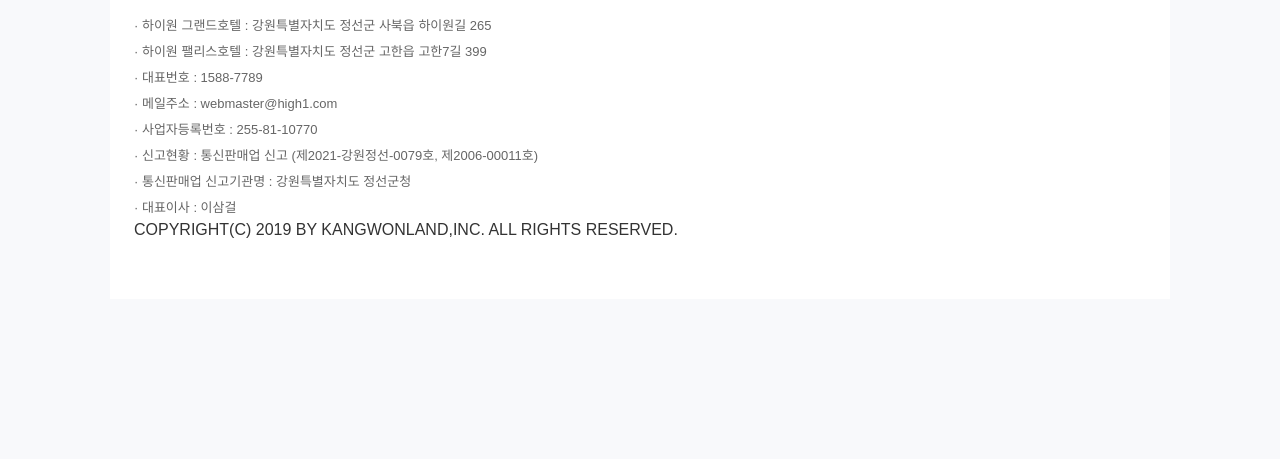
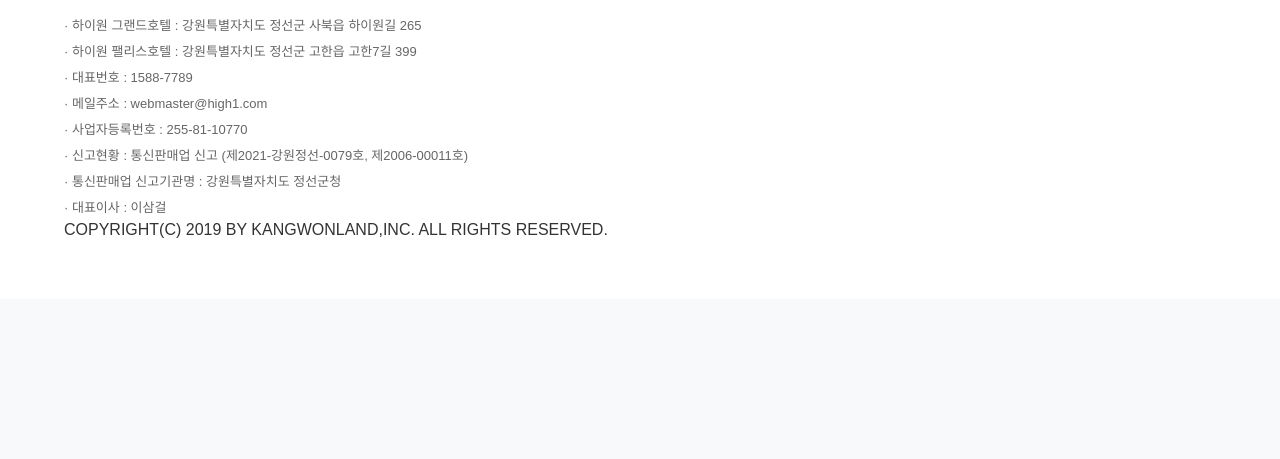
Before and after one commit to 0pserve/work1, a website: page main2.html in a window 1280 px wide. Shown: the part 1216-1675 px from the top of the page. Drawn offline with nearby package versions, Linux system fonts and the light colour scheme; a web font is replaced by a local one.

Commit message:
Update main2.html

```diff
--- a/main2.html
+++ b/main2.html
@@ -97,7 +97,7 @@
   .btn-delete { color: #ff4d4d; border: 1px solid #ff4d4d; background: none; padding: 5px 10px; border-radius: 4px; cursor: pointer; }
 
   /* 푸터 스타일 */
-  .footer {width : 100%; background: #fff; padding: 60px 0; border-top: 1px solid #E0E4EA; margin-top: 80px;}
+  .footer {width: 100vw; position: relative; left: 50%; right: 50%; margin-left: -50vw; margin-right: -50vw; background: #fff; padding: 60px 0; border-top: 1px solid #E0E4EA; margin-top: 80px;}
   .footer-inner {max-width: 1200px; margin: 0 auto; padding : 0 24px;}
   .footer-info {font-size: 13px; color: #666; line-height: 2;}
   .footer-logo img {height: 35px; width: auto; filter : grayscale(20%); margin-bottom: 25px;}
@@ -826,4 +826,5 @@
 };
 </script>
 </body>
+
 </html>
```
